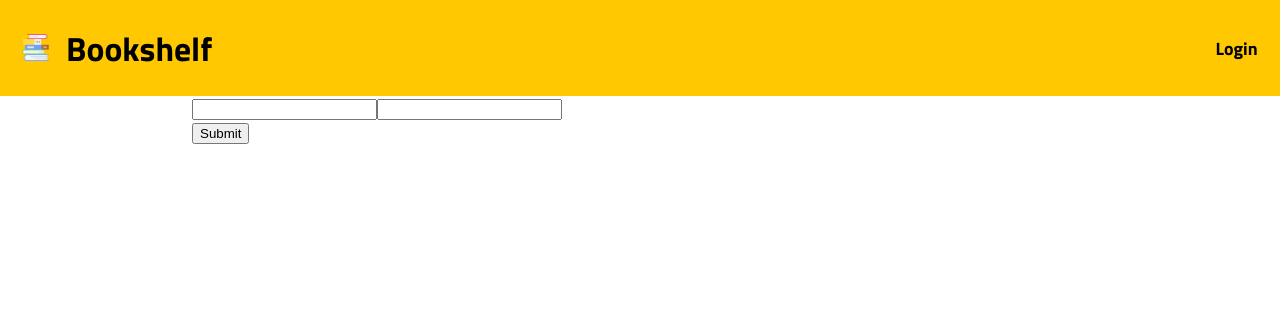
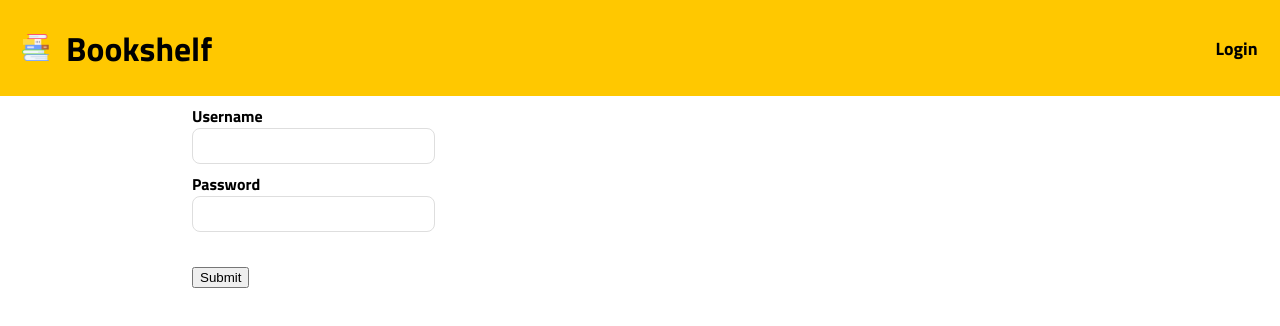
Before and after one commit to fviktoria/bookshelf-frontend, a React (Create React App) app: page /login in a window 1280 px wide. Shown: the top 326 px of the page. Built offline with nearby package versions, Linux system fonts and the light colour scheme; no server answers.

Commit message:
feat(input): add styling

```diff
--- /dev/null
+++ b/src/components/ui/input.tsx
@@ -0,0 +1,35 @@
+import { FC } from 'react';
+import styled from 'styled-components';
+
+type InputProps = {
+  type: 'text' | 'email' | 'password';
+  label: string;
+  name: string;
+  value: string;
+  onBlur: (e: React.FocusEvent<any>) => void;
+  onChange: (e: React.ChangeEvent<any>) => void;
+};
+
+export const Input: FC<InputProps> = ({ type, label, name, value, onBlur, onChange }) => {
+  return (
+    <StyledLabel>
+      <div>{label}</div>
+      <StyledInput type={type} name={name} id={name} value={value} onBlur={onBlur} onChange={onChange} />
+    </StyledLabel>
+  );
+};
+
+const StyledLabel = styled.label`
+  font-weight: 700;
+  margin: 0.5em 0;
+  display: block;
+  width: 100%;
+`;
+
+const StyledInput = styled.input`
+  font-size: 1em;
+  border: 1px solid #dedede;
+  padding: 0.5em;
+  width: 100%;
+  border-radius: 0.5em;
+`;
--- a/src/pages/login.tsx
+++ b/src/pages/login.tsx
@@ -4,6 +4,7 @@ import { FC } from 'react';
 import { Column } from '../components/layout/column';
 import { Container } from '../components/layout/container';
 import { Row } from '../components/layout/row';
+import { Input } from '../components/ui/input';
 import { authenticate } from '../util/authenticate';
 
 type LoginFormErrors = {
@@ -46,17 +47,19 @@ export const Login: FC = () => {
               /* and other goodies */
             }) => (
               <form onSubmit={handleSubmit}>
-                <input
-                  type="text"
+                <Input
+                  type="email"
                   name="username"
+                  label="Username"
                   onChange={handleChange}
                   onBlur={handleBlur}
                   value={values.username}
                 />
                 {errors.username && touched.username && errors.username}
-                <input
+                <Input
                   type="password"
                   name="password"
+                  label="Password"
                   onChange={handleChange}
                   onBlur={handleBlur}
                   value={values.password}
```
